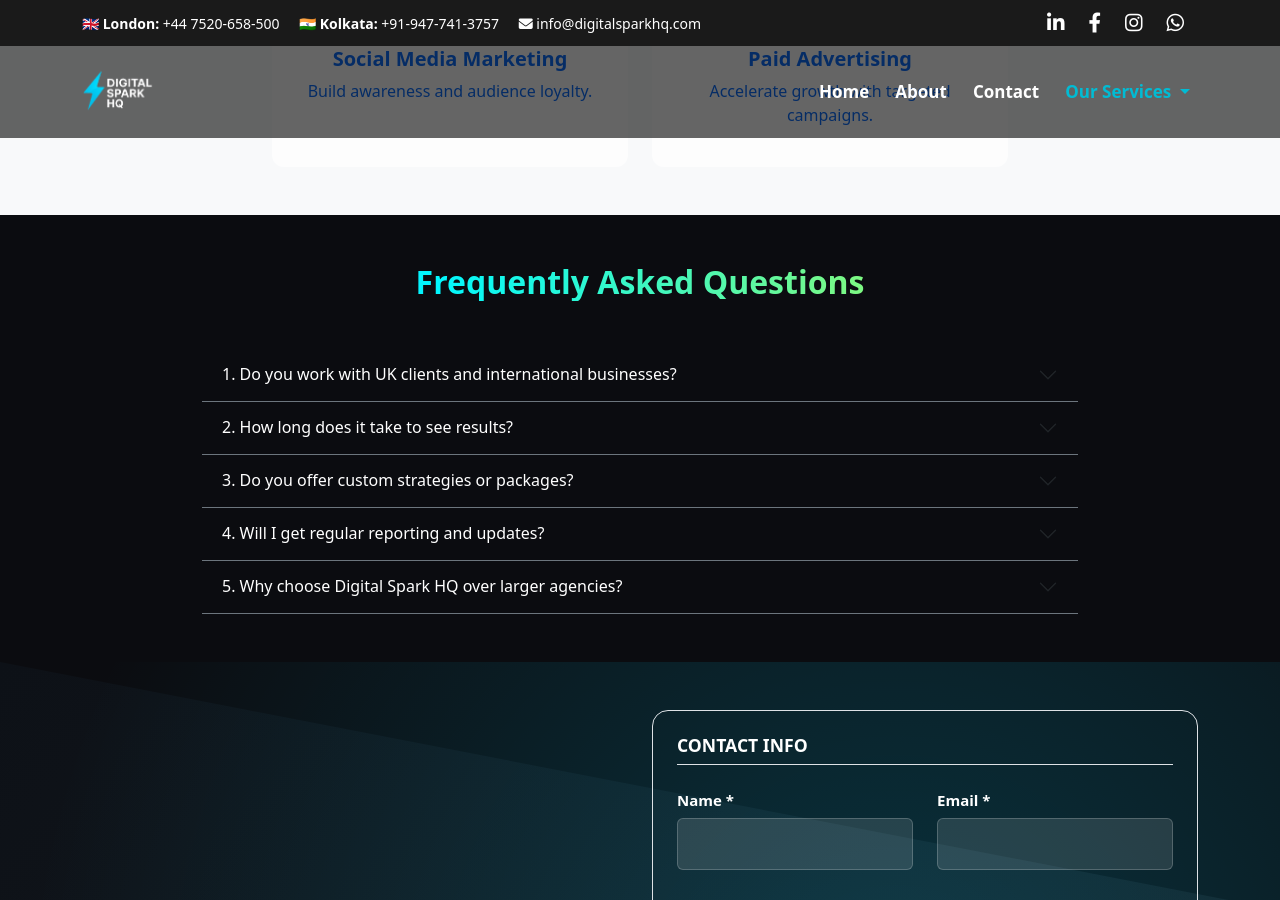
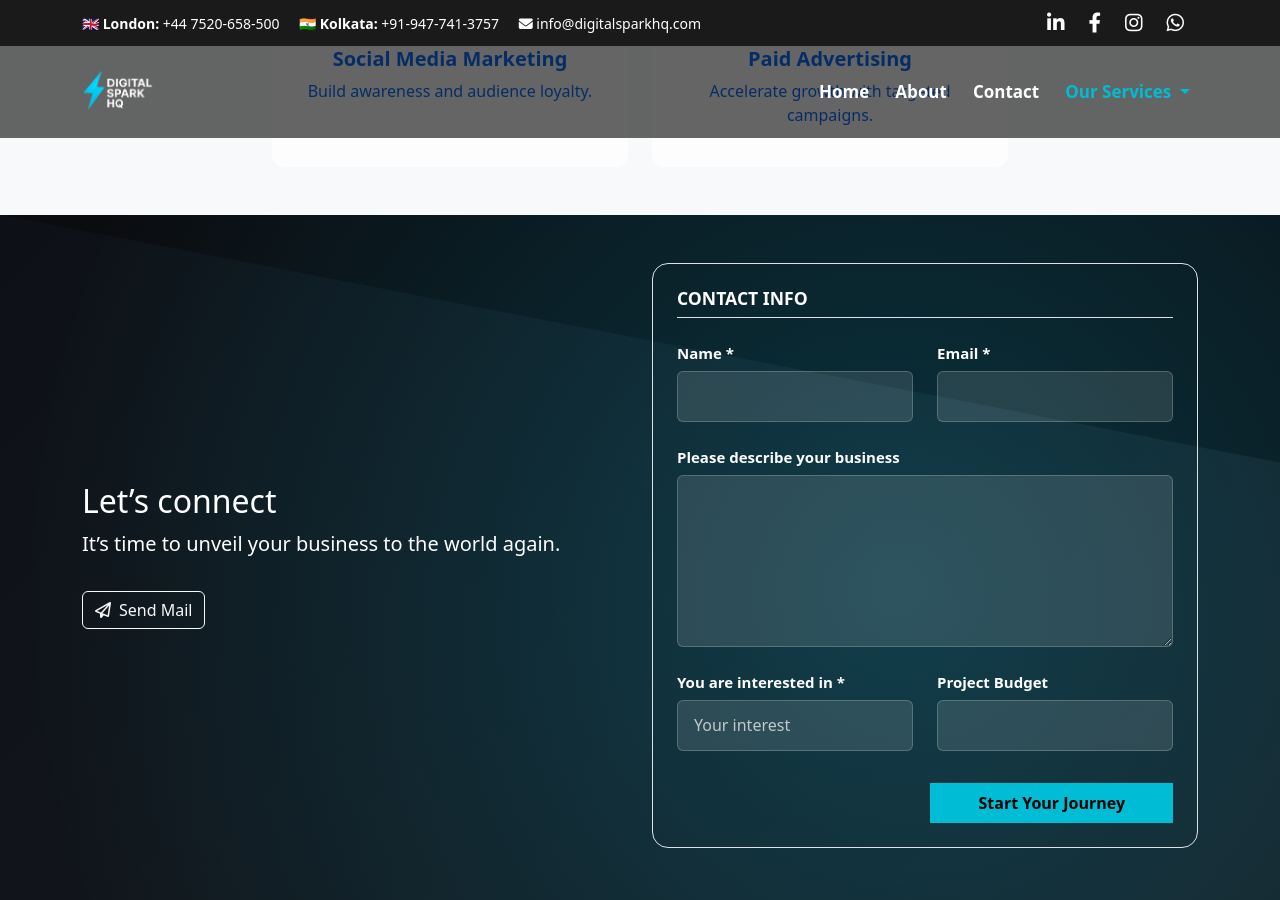
Before and after one commit to Iambiswajit-C/digitalsparkhq, a Jekyll site: the page built from services/graphic-design/index.md, in a window 1280 px wide and 900 px high, scrolled down 3355 px. Built offline with Jekyll 4.4.1, drawn with Linux system fonts in a browser that asks for light colours.

Commit message:
Update index.md

```diff
--- a/services/graphic-design/index.md
+++ b/services/graphic-design/index.md
@@ -249,106 +249,3 @@
     </div>
   </div>
 </section>
-
-<!-- FAQs Section -->
-<section id="service-faqs" class="py-5 text-white position-relative">
-
-  <div class="service-dark-bg"></div>
-
-  <div class="container fade-in" style="max-width:900px;">
-
-    <h2 class="fw-bold gradient-text text-center mb-5">
-      Frequently Asked Questions
-    </h2>
-
-    <div class="accordion accordion-flush" id="faqAccordion">
-
-      <!-- Q1 -->
-      <div class="accordion-item bg-transparent border-bottom border-secondary">
-        <h3 class="accordion-header">
-          <button class="accordion-button collapsed bg-transparent text-white"
-                  data-bs-toggle="collapse"
-                  data-bs-target="#faq1">
-            1. Do you work with UK clients and international businesses?
-          </button>
-        </h3>
-        <div id="faq1" class="accordion-collapse collapse" data-bs-parent="#faqAccordion">
-          <div class="accordion-body text-white-75">
-            Yes. We actively work with businesses across the UK, Europe, and India.
-            We align meetings, communication, and delivery with your time zone for seamless collaboration.
-          </div>
-        </div>
-      </div>
-
-      <!-- Q2 -->
-      <div class="accordion-item bg-transparent border-bottom border-secondary">
-        <h3 class="accordion-header">
-          <button class="accordion-button collapsed bg-transparent text-white"
-                  data-bs-toggle="collapse"
-                  data-bs-target="#faq2">
-            2. How long does it take to see results?
-          </button>
-        </h3>
-        <div id="faq2" class="accordion-collapse collapse" data-bs-parent="#faqAccordion">
-          <div class="accordion-body text-white-75">
-            Timelines vary by service. SEO typically shows strong results within 3–6 months,
-            while paid ads and design projects deliver impact much faster. We focus on sustainable, long-term growth.
-          </div>
-        </div>
-      </div>
-
-      <!-- Q3 -->
-      <div class="accordion-item bg-transparent border-bottom border-secondary">
-        <h3 class="accordion-header">
-          <button class="accordion-button collapsed bg-transparent text-white"
-                  data-bs-toggle="collapse"
-                  data-bs-target="#faq3">
-            3. Do you offer custom strategies or packages?
-          </button>
-        </h3>
-        <div id="faq3" class="accordion-collapse collapse" data-bs-parent="#faqAccordion">
-          <div class="accordion-body text-white-75">
-            Every business is different. We create tailored strategies based on your goals, market, and budget —
-            not cookie-cutter packages.
-          </div>
-        </div>
-      </div>
-
-      <!-- Q4 -->
-      <div class="accordion-item bg-transparent border-bottom border-secondary">
-        <h3 class="accordion-header">
-          <button class="accordion-button collapsed bg-transparent text-white"
-                  data-bs-toggle="collapse"
-                  data-bs-target="#faq4">
-            4. Will I get regular reporting and updates?
-          </button>
-        </h3>
-        <div id="faq4" class="accordion-collapse collapse" data-bs-parent="#faqAccordion">
-          <div class="accordion-body text-white-75">
-            Absolutely. You receive clear reports, performance insights, and ongoing communication so you always know
-            what’s working and where we’re improving.
-          </div>
-        </div>
-      </div>
-
-      <!-- Q5 -->
-      <div class="accordion-item bg-transparent border-bottom border-secondary">
-        <h3 class="accordion-header">
-          <button class="accordion-button collapsed bg-transparent text-white"
-                  data-bs-toggle="collapse"
-                  data-bs-target="#faq5">
-            5. Why choose Digital Spark HQ over larger agencies?
-          </button>
-        </h3>
-        <div id="faq5" class="accordion-collapse collapse" data-bs-parent="#faqAccordion">
-          <div class="accordion-body text-white-75">
-            We combine senior-level expertise with personalized attention. You get strategy, speed, and results —
-            without enterprise pricing or slow processes.
-          </div>
-        </div>
-      </div>
-
-    </div>
-
-  </div>
-</section>
```
